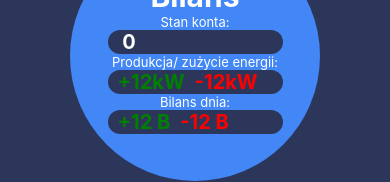
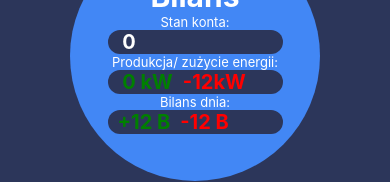
Before and after one commit to blockovisco/blockchain-energy-market, a React Native app in the folder gui/: screen /Main in a window 390 px wide. Shown: the part 402-584 px from the top of the page. Built offline with nearby package versions, Linux system fonts and the light colour scheme; no server answers.

Commit message:
Home: added fetching energy production
Signed-off-by: Mixss <michalziemiec@wp.pl>

```diff
--- a/gui/requests/ApiRequests.tsx
+++ b/gui/requests/ApiRequests.tsx
@@ -3,7 +3,12 @@ import axiosConfig from "./axiosConfig";
 export class ApiRequests {
 
     static getAccountBalance = async () => {
+        // returns one number of account balance
         return await axiosConfig.get(`/ecoins`)
+    }
 
+    static getEnergyList = async () => {
+        // returns the list of energy assets
+        return await axiosConfig.get(`/energy`)
     }
 }
--- a/gui/screens/Home.tsx
+++ b/gui/screens/Home.tsx
@@ -31,9 +31,12 @@ const Home = () => {
     const [date, setDate] = useState(new Date());
     const [showDatePicker, setShowDatePicker] = useState(false);
 
-    // data
+    // DATA FROM FETCHING
 
     const [accountBalance, setAccountBalance] = useState(0.0)
+    const [energyBalance, setEnergyBalance] = useState(0.0)
+
+    // END OF DATA
 
     const onChange = (event: any, selectedDate: Date | undefined) => {
         setShowDatePicker(Platform.OS === 'ios');
@@ -46,6 +49,7 @@ const Home = () => {
 
     useEffect(() => {
         getAccountBalance().then(r => r)
+        getEnergyBalance().then(r => r)
     })
 
     const getAccountBalance = async () => {
@@ -54,6 +58,17 @@ const Home = () => {
             setAccountBalance(balance);
         })
     }
+
+    const getEnergyBalance = async () => {
+        await ApiRequests.getEnergyList().then((response) => {
+            let energyList = response.data;
+            if (energyList.length != 1) {
+                console.log("Warning! Energy assets list length is not equal to 1! Fetched value is probably wrong")
+            }
+            setEnergyBalance(energyList[0].Amount);
+        })
+    }
+    /* END OF FETCHING FUNCTIONS */
 
     return (
         <Container>
@@ -69,7 +84,7 @@ const Home = () => {
                         </View>
                         <Text style={textStyle({}).smallText}>Produkcja/ zużycie energii:</Text>
                         <View style={styles({size: sizeOfBigCircle*0.7, color: colors.primary}).roundedField}>
-                            <Text style={textStyle({color: 'green'}).colored}>+12kW</Text>
+                            <Text style={textStyle({color: 'green'}).colored}> {energyBalance} kW</Text>
                             <Text style={textStyle({color: 'red'}).colored}>-12kW</Text>
                         </View>
                         <Text style={textStyle({}).smallText}>Bilans dnia:</Text>
```
